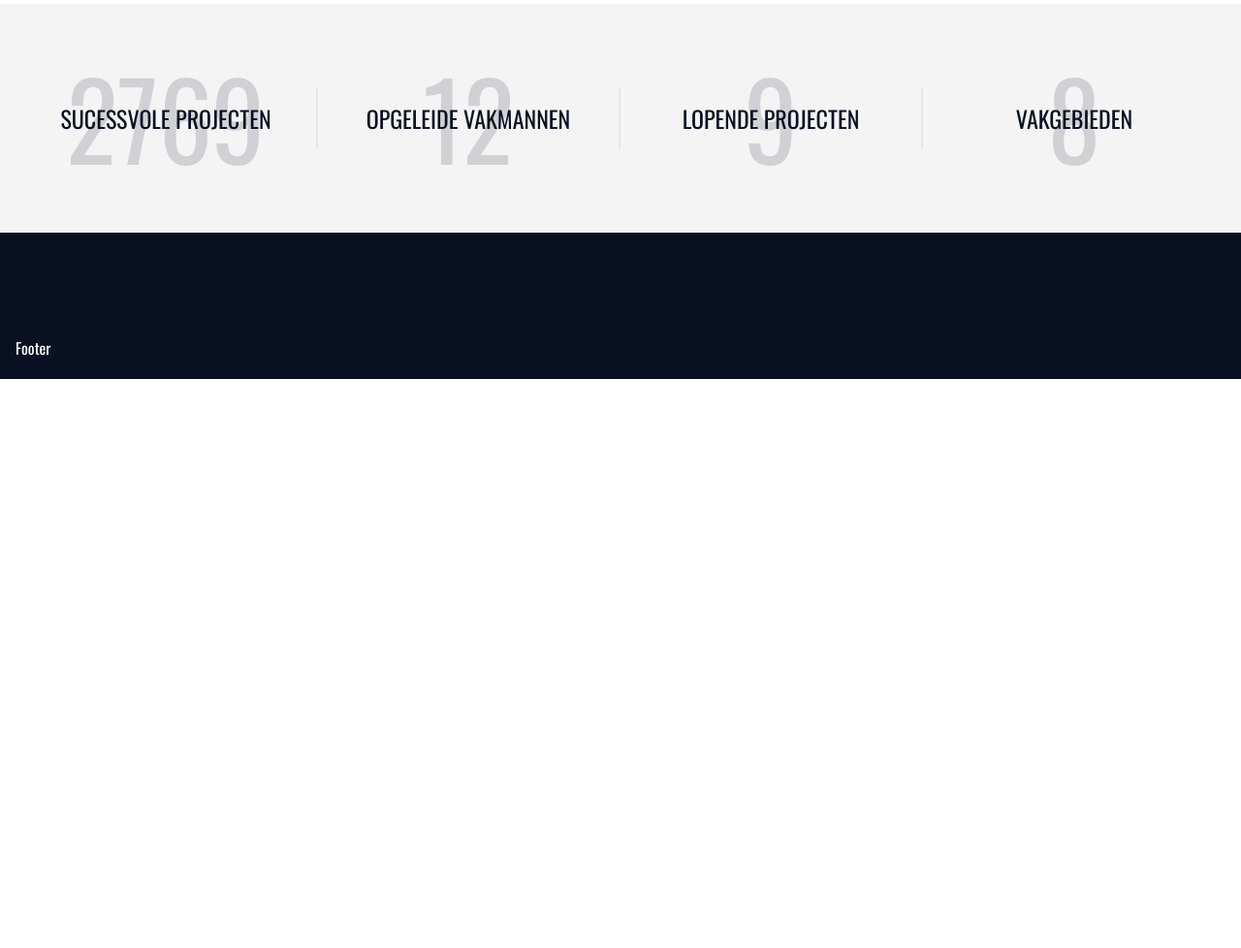
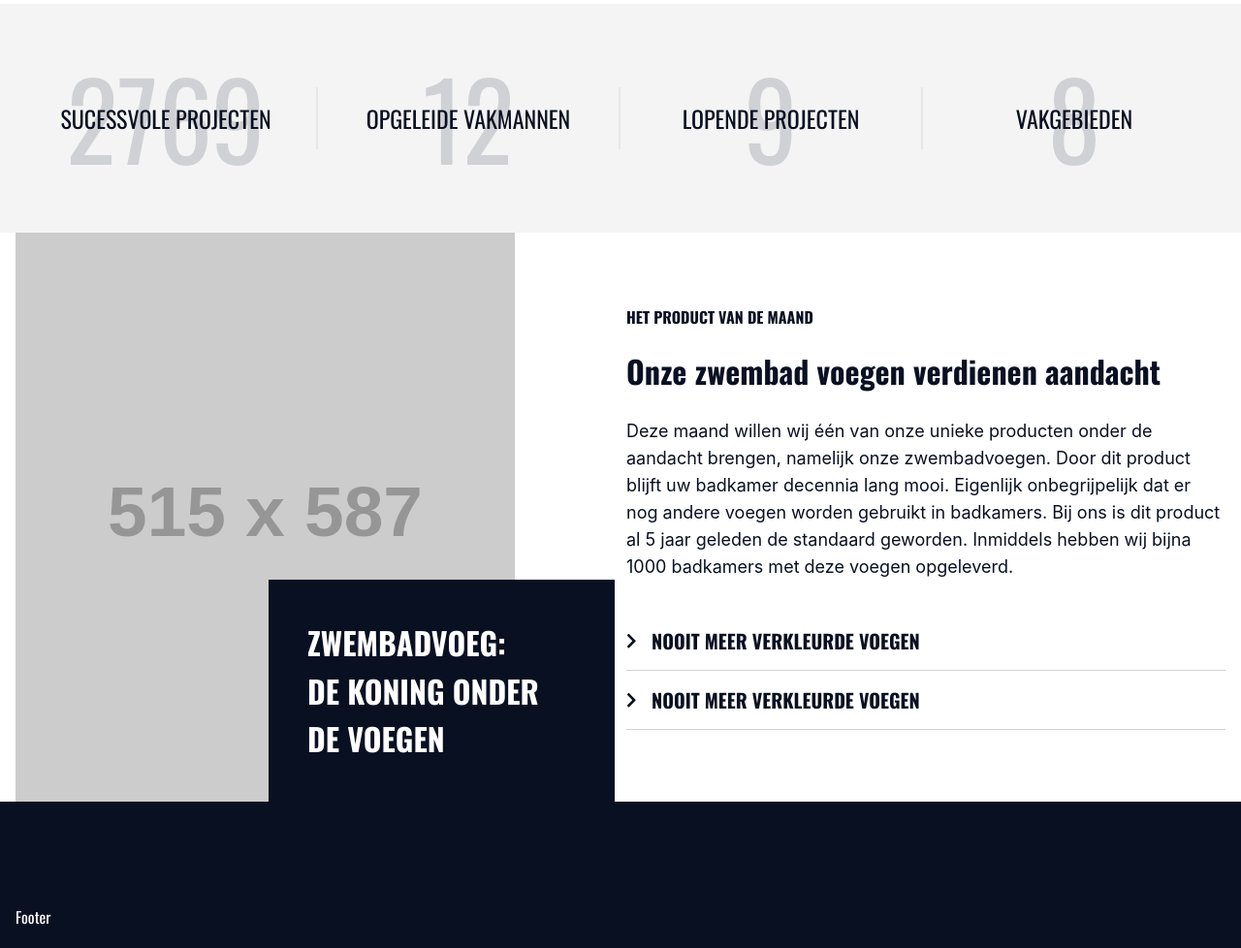
Before and after one commit to shaheen2013/badkamer-templates-dev, a Python web app: template templates/homepage.html in a window 1280 px wide. Shown: the part 4815-5793 px from the top of the page at 97% size. Before the commit the page ends 5206 px from the top, so only its background shows below. Run offline with Jinja, Linux system fonts and the light colour scheme; the template is opened without the code that fills it, so the values that code supplies are empty; grey boxes labelled with a size stand in for pictures from a placeholder-image service; style sheets or scripts are compiled from the project's sources; some libraries are stand-ins or nearby versions; some web fonts are replaced.

Commit message:
container section done with responsive

```diff
--- a/templates/homepage.html
+++ b/templates/homepage.html
@@ -1159,10 +1159,60 @@
     </div>
   </section>
 
+  <!-- section -->
+    <section class="bg-white">
+      <div class="container-2 grid lg:grid-cols-2 gap-3">
+
+        <!-- left -->
+        <div class="lg:flex justify-start relative">
+          <img src="https://dummyimage.com/515x587" class="lg:w-[515px] w-full lg:h-[587px] block" />
+
+          <div class="lg:absolute lg:p-10 p-4 bottom-0 right-0 lg:w-[357px] bg-[#091022]">
+            <p class="text-white lg:text-[32px] text-lg font-bold uppercase">Zwembadvoeg: <br/>
+              De koning onder
+              de voegen</p>
+          </div>
+        </div>
+
+        <!-- right -->
+        <div class="flex flex-col justify-center lg:py-12 py-4">
+          <h3 class="text-base text-[#091022] font-bold uppercase lg:mb-5 mb-3">het product van de maand</h3>
+          <h2 class="text-[32px] text-[#091022] font-bold lg:mb-6 mb-3">Onze zwembad voegen verdienen aandacht</h2>
+          <p class="font-inter text-[#091022] text-lg lg:mb-8 mb-3">Deze maand willen wij één van onze unieke producten onder de
+            aandacht
+            brengen, namelijk onze zwembadvoegen. Door dit product blijft uw badkamer decennia lang mooi. Eigenlijk
+            onbegrijpelijk dat er nog andere voegen worden gebruikt in badkamers. Bij ons is dit product al 5 jaar geleden
+            de standaard geworden. Inmiddels hebben wij bijna 1000 badkamers met deze voegen opgeleverd.</p>
+
+          <div class="flex gap-4 items-center border-b border-[#D3D3D3] py-4">
+            <svg width="10" height="16" viewBox="0 0 10 16" fill="none" xmlns="http://www.w3.org/2000/svg">
+              <path
+                d="M9.46289 8.79419L3.02148 15.2688C2.68945 15.5676 2.19141 15.5676 1.89258 15.2688L1.12891 14.5051C0.830078 14.2063 0.830078 13.7083 1.12891 13.3762L6.24219 8.22974L1.12891 3.11646C0.830078 2.78442 0.830078 2.28638 1.12891 1.98755L1.89258 1.22388C2.19141 0.925049 2.68945 0.925049 3.02148 1.22388L9.46289 7.69849C9.76172 7.99731 9.76172 8.49536 9.46289 8.79419Z"
+                fill="#091022" />
+            </svg>
+
+            <p class="text-[#091022] text-xl font-bold">NOOIT MEER VERKLEURDE VOEGEN</p>
+
+          </div>
+
+          <div class="flex gap-4 items-center border-b border-[#D3D3D3] py-4">
+            <svg width="10" height="16" viewBox="0 0 10 16" fill="none" xmlns="http://www.w3.org/2000/svg">
+              <path
+                d="M9.46289 8.79419L3.02148 15.2688C2.68945 15.5676 2.19141 15.5676 1.89258 15.2688L1.12891 14.5051C0.830078 14.2063 0.830078 13.7083 1.12891 13.3762L6.24219 8.22974L1.12891 3.11646C0.830078 2.78442 0.830078 2.28638 1.12891 1.98755L1.89258 1.22388C2.19141 0.925049 2.68945 0.925049 3.02148 1.22388L9.46289 7.69849C9.76172 7.99731 9.76172 8.49536 9.46289 8.79419Z"
+                fill="#091022" />
+            </svg>
+
+            <p class="text-[#091022] text-xl font-bold">NOOIT MEER VERKLEURDE VOEGEN</p>
+
+          </div>
+        </div>
+
+      </div>
+    </section>
+
   <!-- footer -->
   <footer class="bg-[#091022] text-white pt-[107px] pb-5">
     <div class="container-2">Footer</div>
   </footer>
 </body>
-
 </html>
```
